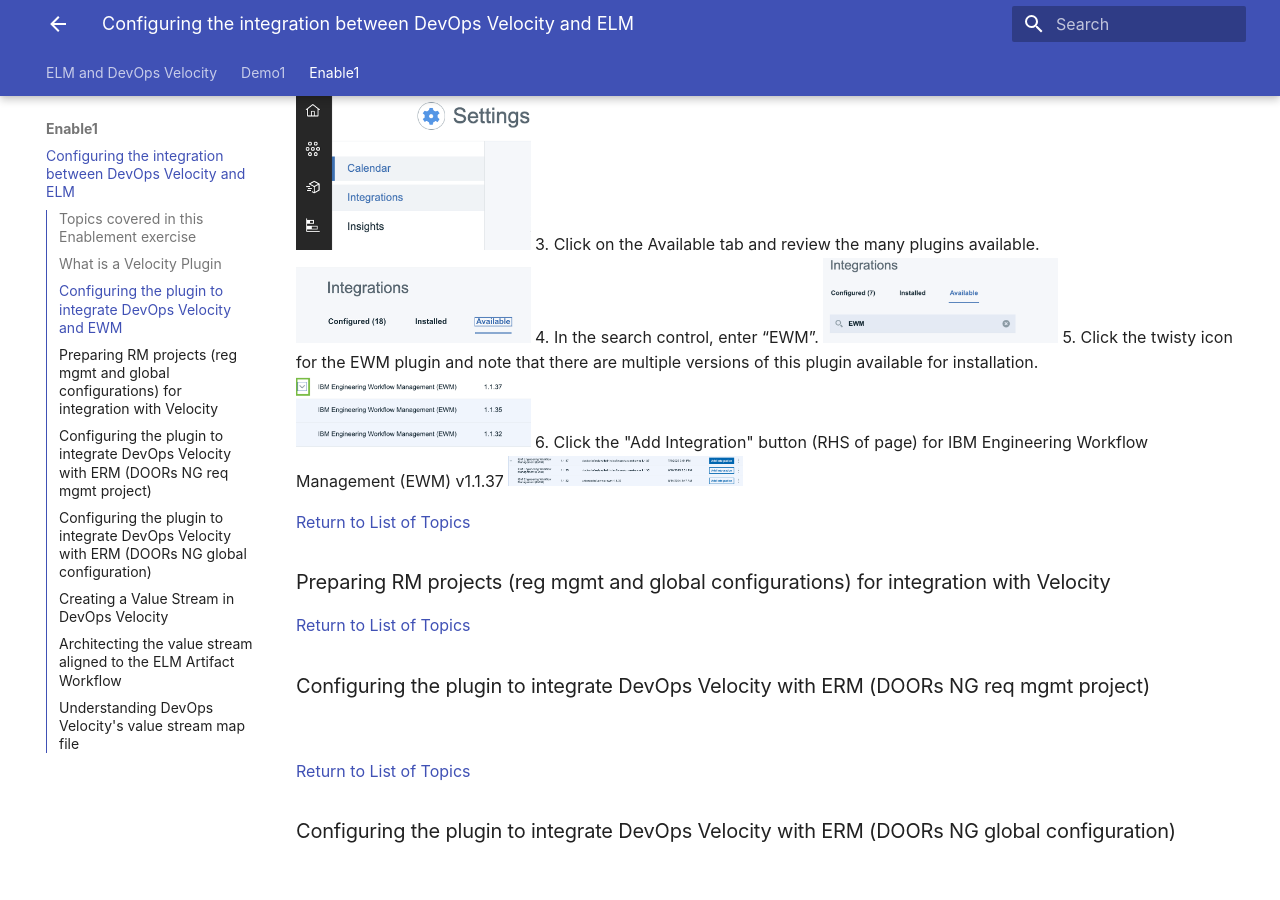
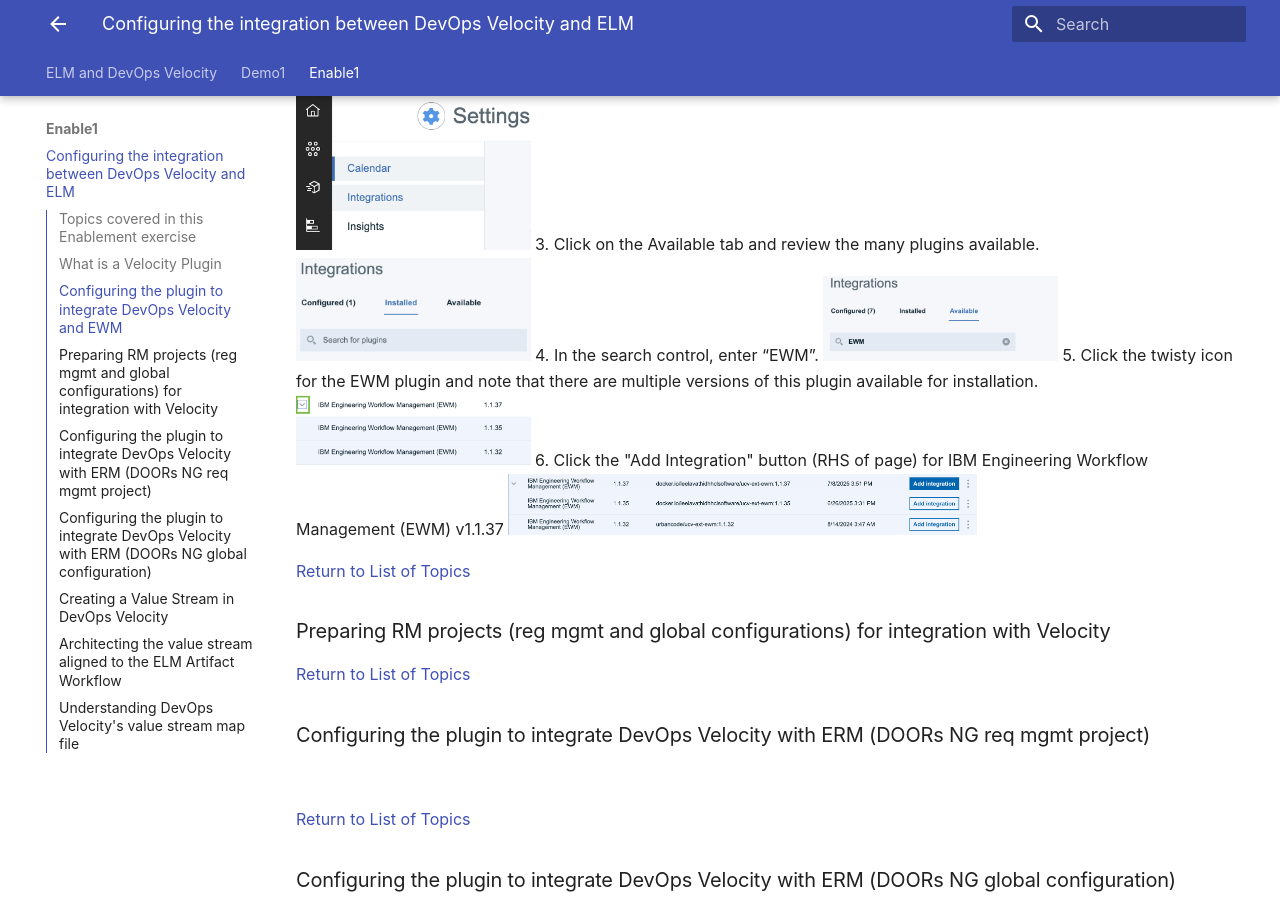
Before and after one commit to DevOpsAutomationLabs/ELM_Velocity, an MkDocs documentation site: the page built from docs/enable1/index.md, in a window 1280 px wide and 900 px high, scrolled down 1668 px. Built offline with MkDocs 1.6.1 and Material for MkDocs 9.7.7, drawn with Linux system fonts in a browser that asks for light colours.

Commit message:
EWMconfig

```diff
--- a/docs/enable1/index.md
+++ b/docs/enable1/index.md
@@ -42,7 +42,7 @@
 5. Click the twisty icon for the EWM plugin and note that there are multiple versions of this plugin available for installation.
 <img src="media/ewm_plugins.png" alt="ewm plugins" style="width:25%; height:auto;">
 6. Click the "Add Integration" button (RHS of page) for IBM Engineering Workflow Management (EWM) v1.1.37
-<img src="media/add_ewm.png" alt="add ewm integration" style="width:25%; height:auto;">
+<img src="media/add_ewm.png" alt="add ewm integration" style="width:50%; height:auto;">
 <br/>
 
 [Return to List of Topics](#topics-covered-in-this-enablement-exercise)
```
Also changed, not shown: docs/enable1/media/integrations_image.png.
